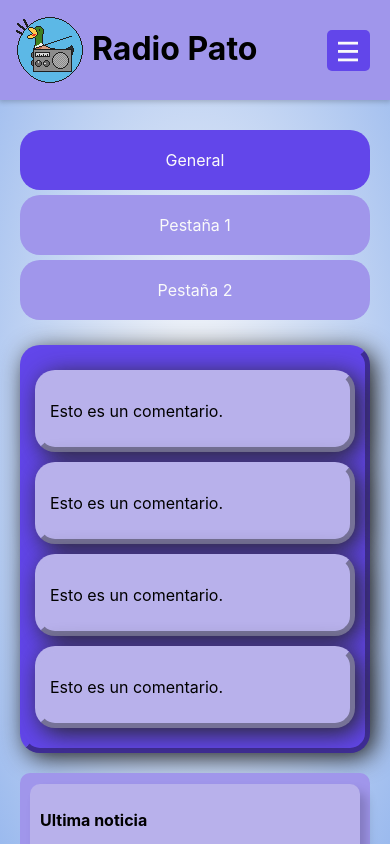
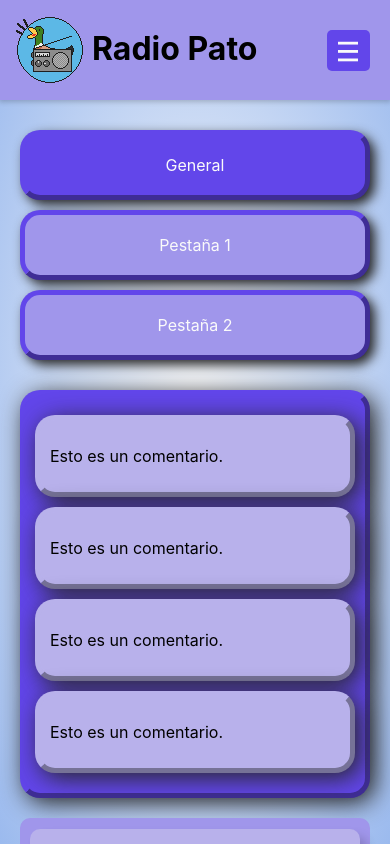
Before and after one commit to Radio-Pato/RadioPato-Frontend, a React (Vite) app: page /home in a window 390 px wide. Shown: the top 844 px of the page. Built offline with nearby package versions, Linux system fonts and the light colour scheme.

Commit message:
💄 Update Tabs Responsive

```diff
--- a/src/Assets/css/variables.css
+++ b/src/Assets/css/variables.css
@@ -15,4 +15,5 @@
   );
   /* box-shadows */
   --box-shadows-landingPageComponent: 5px 5px 24px #272727;
+  --box-shadows-tabs-responsive: 5px 5px 12px #272727;
 }
--- a/src/components/BoxCommentComponent/BoxCommentComponent.module.css
+++ b/src/components/BoxCommentComponent/BoxCommentComponent.module.css
@@ -46,16 +46,19 @@
 }
 
 /* Media queries */
-@media (max-width: 992px) {
+@media (max-width: 768px) {
     .tabs__container{
         display: flex;
         flex-direction: column;
     }
 
     .tab{
-        margin-bottom: 5px;
+        margin-bottom: 10px;
         border-radius: 20px;
         text-align: center;
+        box-shadow: var(--box-shadows-tabs-responsive);
+        border: 5px solid var(--color-purple-background-button);
+        border-style: outset;
     }
 
     .comments__container{
```
